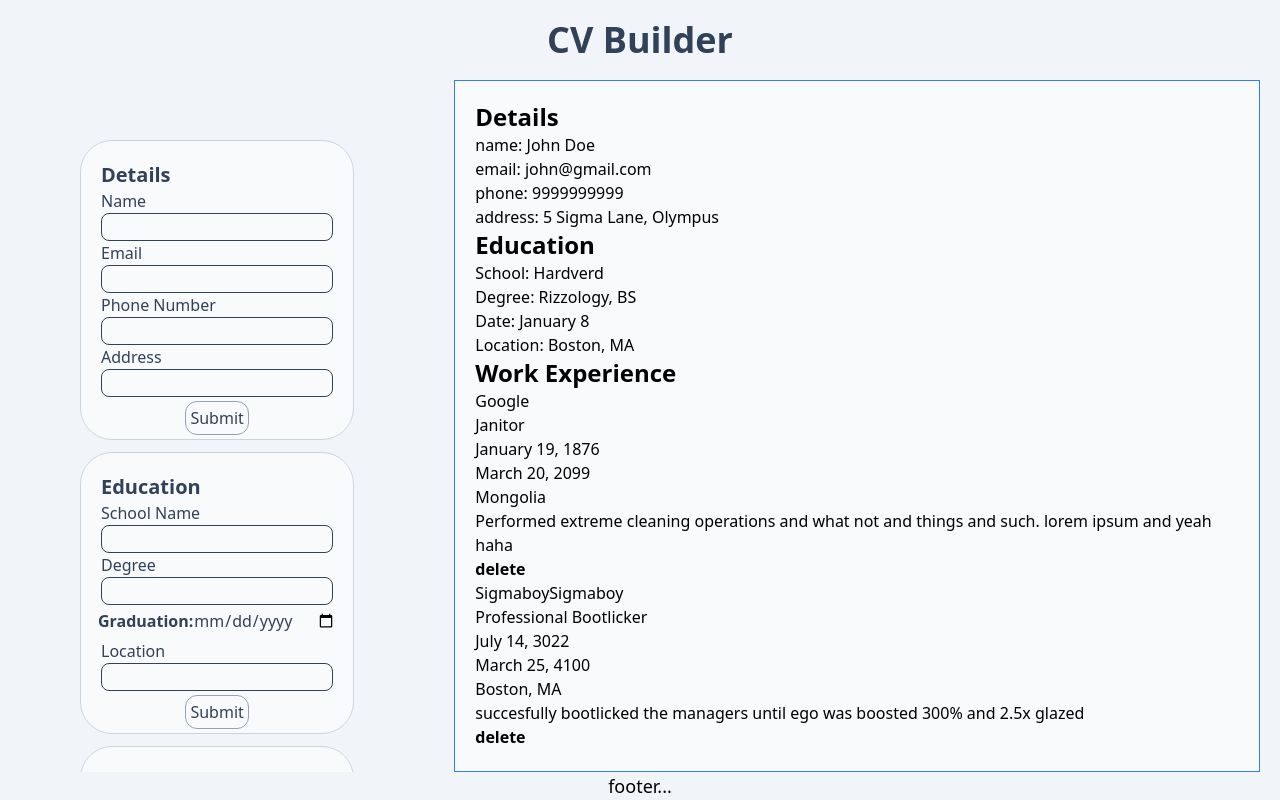
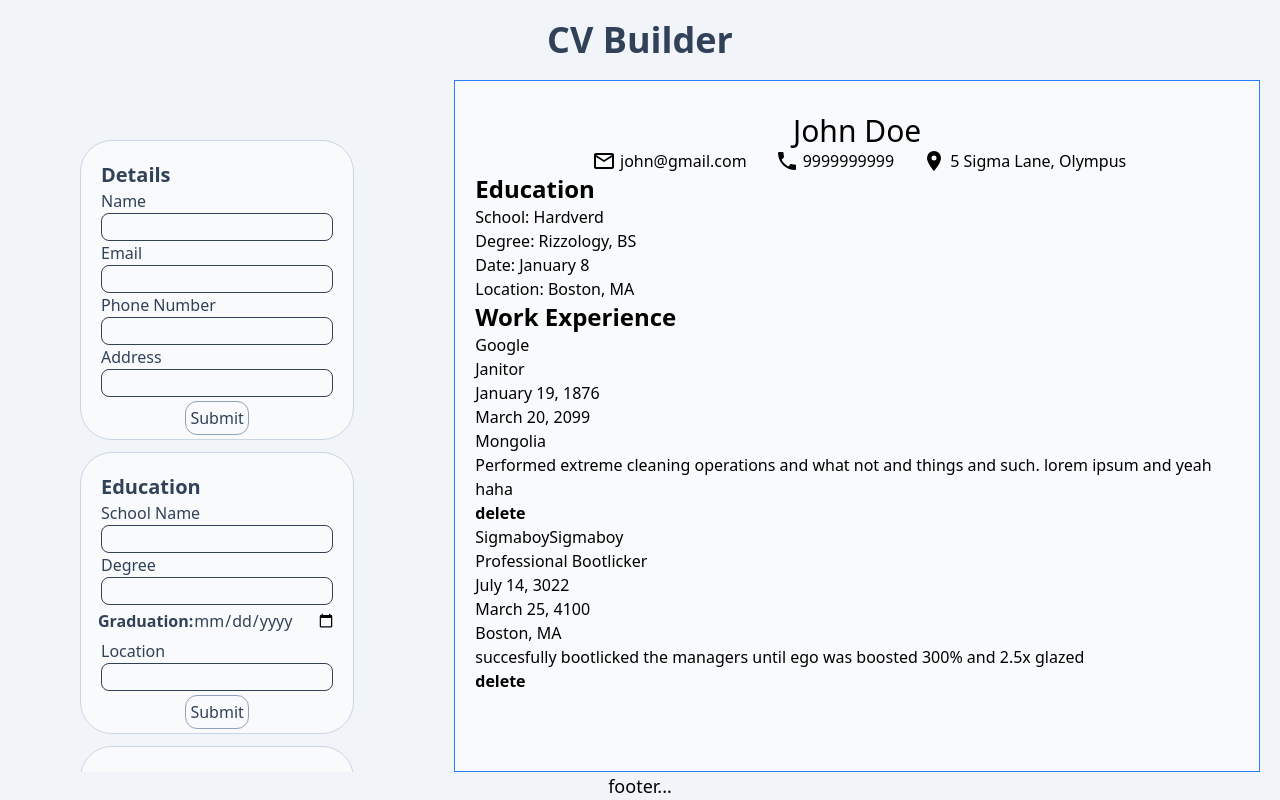
Before and after one commit to yskim308/cvApp, a React (Vite) app: page / in a window 1280 px wide. Built offline with nearby package versions, Linux system fonts and the light colour scheme.

Commit message:
styling of details component

```diff
--- a/src/components/viewComponents/DetailsView.tsx
+++ b/src/components/viewComponents/DetailsView.tsx
@@ -1,13 +1,28 @@
 import { DetailsViewProps } from "../types";
+import email from "../../assets/email-outline.svg";
+import phone from "../../assets/phone.svg";
+import location from "../../assets/map-marker.svg";
 
 export default function DetailsView({ formData }: DetailsViewProps) {
   return (
-    <div className="flex flex-col">
-      <div className="text-2xl font-semibold">Details</div>
-      <div>name: {formData?.name}</div>
-      <div>email: {formData?.email}</div>
-      <div>phone: {formData?.phone}</div>
-      <div>address: {formData?.address}</div>
+    <div className="flex flex-col mt-3">
+      <div className="text-3xl font-medium flex justify-center">
+        {formData?.name}
+      </div>
+      <div className="flex justify-center">
+        <div className="flex px-3 items-center">
+          <img className="w-8 px-1" src={email} />
+          <p>{formData?.email}</p>
+        </div>
+        <div className="flex px-3 items-center">
+          <img className="w-8 px-1" src={phone} />
+          {formData?.phone}
+        </div>
+        <div className="flex px-3 items-center">
+          <img className="w-8 px-1" src={location} />
+          {formData?.address}
+        </div>
+      </div>
     </div>
   );
 }
```
